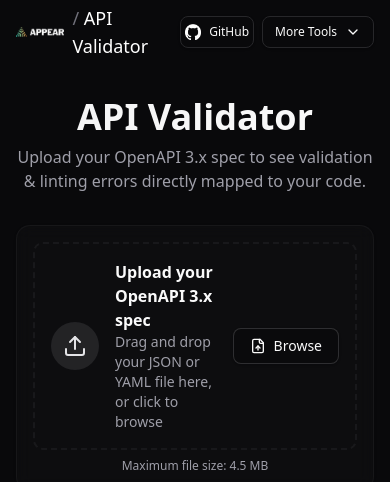
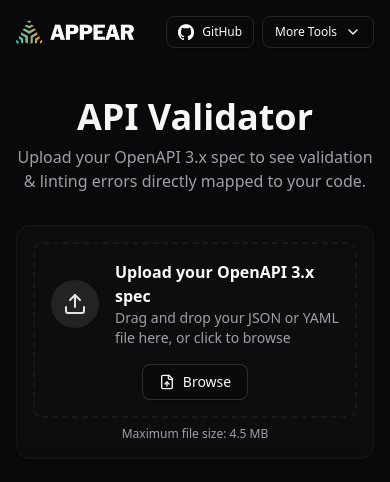
Before and after one commit to appear-sh/api-validator, a Next.js app: page / in a window 390 px wide. Shown: the top 482 px of the page. Built offline with nearby package versions, Linux system fonts and the light colour scheme; no server answers.

Commit message:
fixed responsive UI issues

```diff
--- a/src/components/header.tsx
+++ b/src/components/header.tsx
@@ -22,12 +22,12 @@
                 src="/Appear Logo v3.png"
                 alt="Appear Logo"
                 width={120}
-                height={30}
+                height={40}
                 priority
                 className="group-hover:opacity-90 transition-opacity"
               />
             </Link>
-            <span className="text-white font-medium text-lg">
+            <span className="text-white font-medium text-lg hidden sm:inline">
               <span className="text-zinc-500">/</span> API Validator
             </span>
           </div>
--- a/src/components/upload-area.tsx
+++ b/src/components/upload-area.tsx
@@ -186,7 +186,7 @@
           onDragLeave={isActive ? undefined : handleDragLeave}
           onDrop={isActive ? undefined : handleDrop}
         >
-          <div className="flex items-center justify-between gap-4">
+          <div className="flex items-center justify-center sm:justify-between gap-4 flex-wrap">
             <div className="flex items-center gap-4">
               <div
                 className={cn(
```
